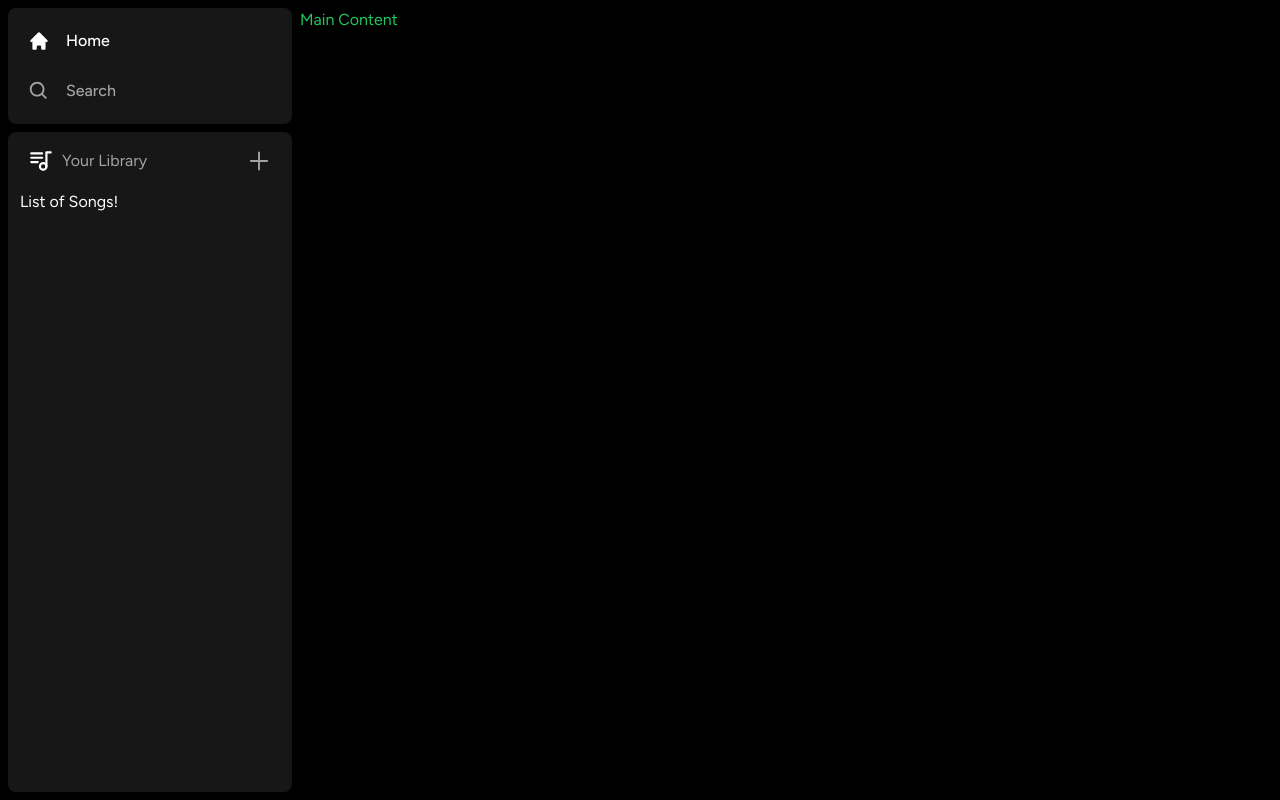
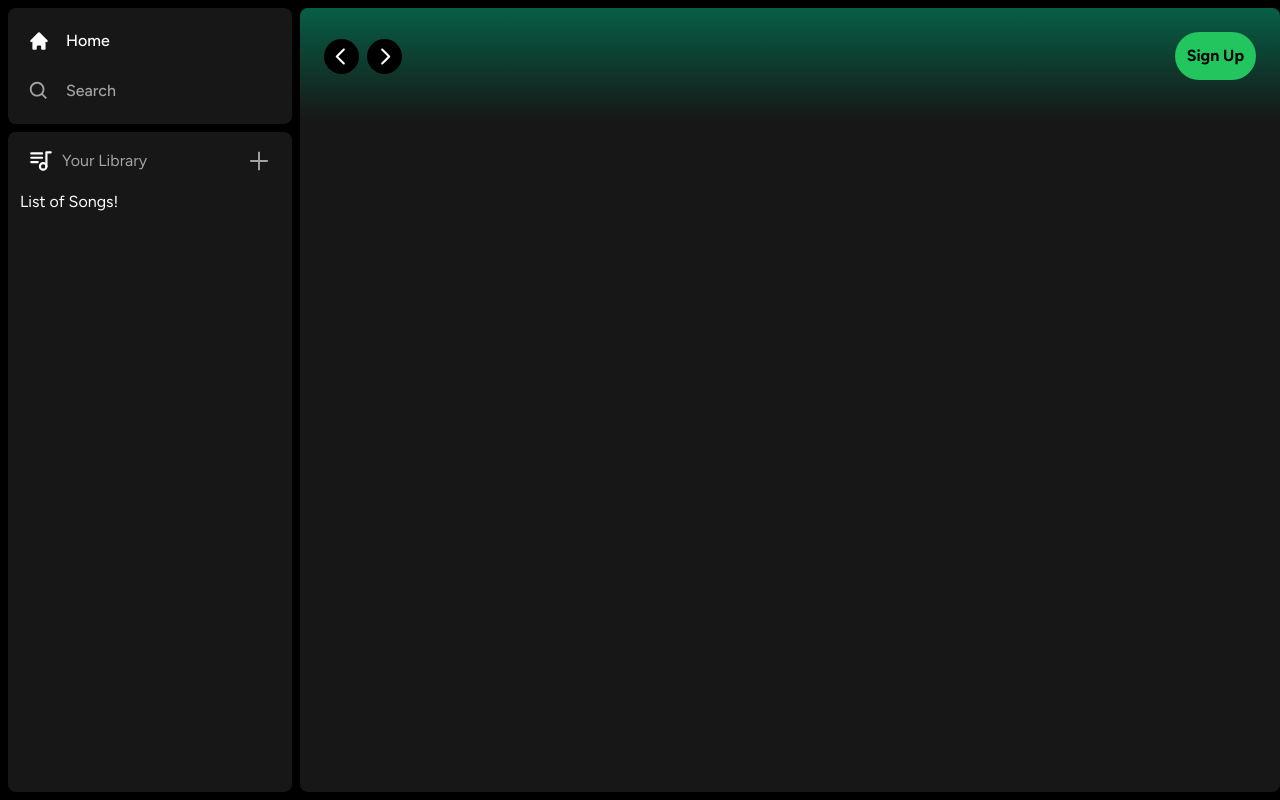
Before and after one commit to aniledev/nextjs-spotify-clone, a Next.js app: page / in a window 1280 px wide. Built offline with nearby package versions, Linux system fonts and the light colour scheme.

Commit message:
Create reusable header component and button component

```diff
--- a/app/(site)/page.tsx
+++ b/app/(site)/page.tsx
@@ -1,5 +1,11 @@
+import { Header } from "../components/Header";
+
 export default function Home() {
 	return (
-		<div className="text-green-500">Main Content</div>
+		<div className="bg-neutral-900 rounded-lg h-full w-full overflow-hidden overflow-y-auto">
+			<Header>
+        Header
+			</Header>
+		</div>
 	);
 }
--- /dev/null
+++ b/app/components/Button.tsx
@@ -0,0 +1,39 @@
+import React, { forwardRef } from "react";
+import { twMerge } from "tailwind-merge";
+
+type ButtonProps = React.ButtonHTMLAttributes<HTMLButtonElement>;
+
+export const Button = forwardRef<HTMLButtonElement, ButtonProps>(({
+	className,
+	children,
+	disabled,
+	type,
+	...props
+}, ref) => (
+	<button
+		type={type}
+		className={twMerge(`
+      w-full
+      rounded-full
+      bg-green-500
+      border-transparent
+      px-3
+      py-3
+      disabled-opacity-50
+      cursor:cursor-not-allowed
+      text-black
+      font-bold
+      hover:opacity-75
+      transition
+    `,
+		className
+		)}
+		ref={ref}
+		disabled={disabled}
+		{...props}
+	>
+		{children}
+	</button>
+));
+
+Button.displayName = "Button";
--- /dev/null
+++ b/app/components/Header.tsx
@@ -0,0 +1,67 @@
+"use client";
+
+import { useRouter } from "next/navigation";
+import { twMerge } from "tailwind-merge";
+import { BiSearch } from "react-icons/bi";
+import { HiHome } from "react-icons/hi";
+import { RxCaretLeft, RxCaretRight } from "react-icons/rx";
+// < -------- COMPONENTS -------- >
+import { Button } from "./Button";
+
+type HeaderProps = {
+	children: React.ReactNode;
+	className?: string;
+};
+
+export const Header: React.FC<HeaderProps> = ({
+	children,
+	className
+}) => {
+	const router = useRouter();
+
+	const handleLogOut = () => {
+		// TODO: handle logout functionality here
+	};
+
+	return (
+		<div className={twMerge(`h-fit  bg-gradient-to-b from-emerald-800 p-6`, className)}>
+			<div className="w-full mb-4 flex items-center justify-between">
+				<div className="hidden md:flex gap-x-2 items-center">
+					<button
+						onClick={() => {
+							router.back();
+						}}
+						className="rounded-full bg-black flex items-center justify-center hover:opacity-75 transition"
+					>
+						<RxCaretLeft className="text-white" size={35} />
+					</button>
+					<button
+						onClick={() => {
+							router.forward();
+						}}
+						className="rounded-full bg-black flex items-center justify-center hover:opacity-75 transition"
+					>
+						<RxCaretRight className="text-white" size={35} />
+					</button>
+				</div>
+				<div className="flex md:hidden items-center gap-x-2">
+					<button className="rounded-full p-2 bg-white flex items-center hover:opacity-75 transition">
+						<HiHome className="text-black" size={20} />
+					</button>
+					<button className="rounded-full p-2 bg-white flex items-center hover:opacity-75 transition">
+						<BiSearch className="text-black" size={20} />
+					</button>
+				</div>
+				<div className="flex justify-between items-center gap-x-4">
+					<>
+						<div>
+							<Button>
+                Sign Up
+							</Button>
+						</div>
+					</>
+				</div>
+			</div>
+		</div>
+	);
+};
```
